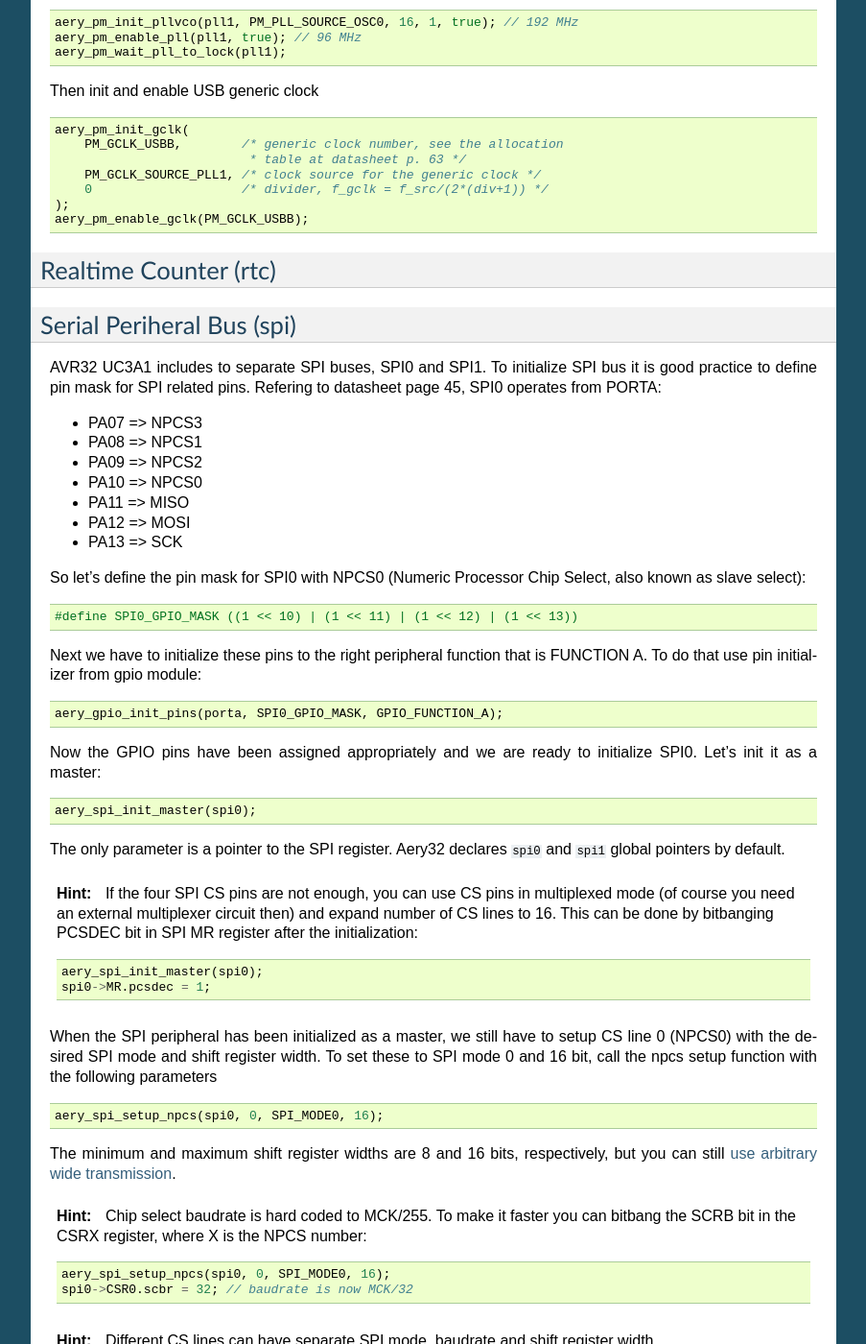
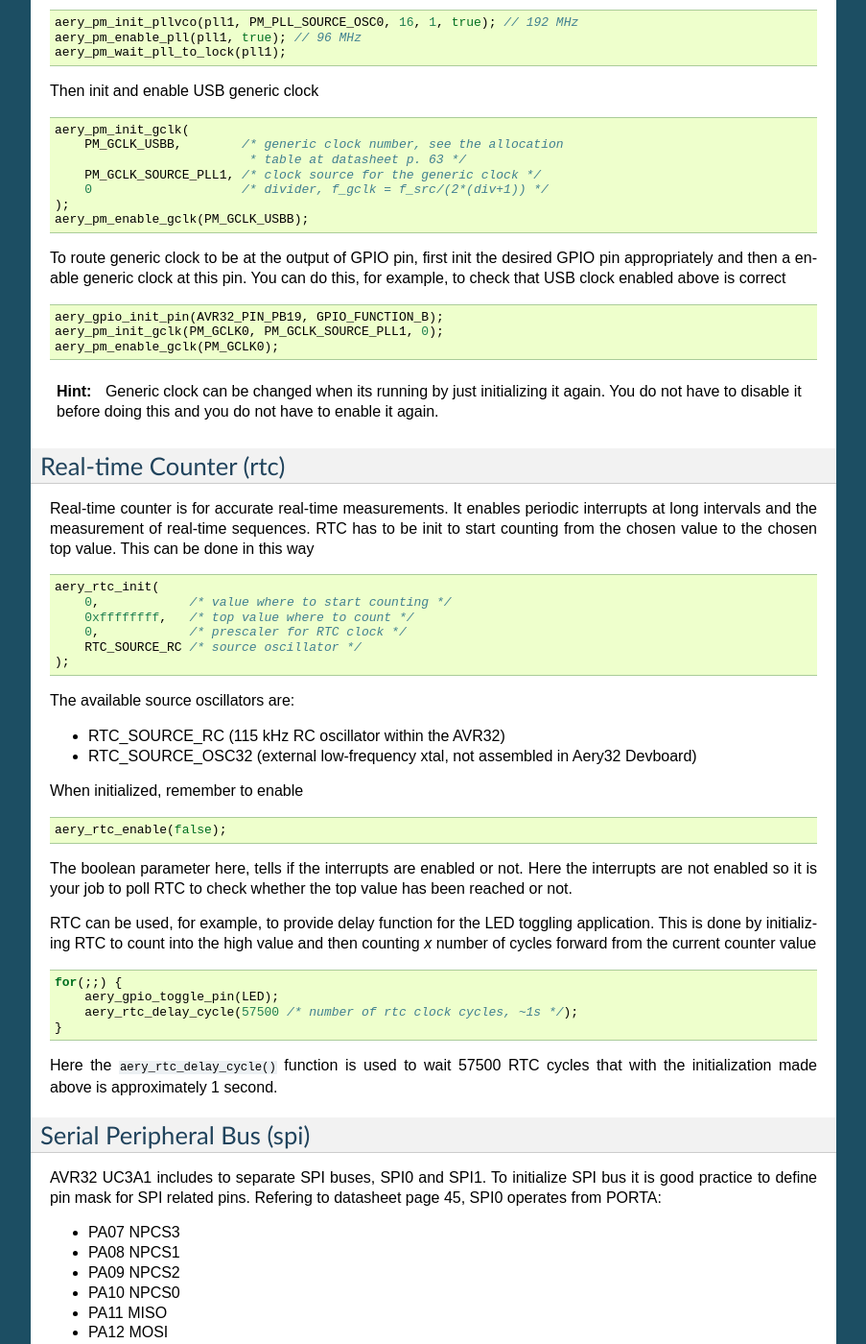
Before and after one commit to aery32/aery32-refguide, a Sphinx documentation site: the page built from source/modules.rst, in a window 1280 px wide and 1400 px high, scrolled down 3790 px. Shown: the whole window at 96% size, without its empty margins (198-1101 px from the left). Built offline with Sphinx 7.4.7, drawn with Linux system fonts in a browser that asks for light colours; some of the changed text lies outside the part shown.

Commit message:
Add docs for RTC module

```diff
--- a/source/modules.rst
+++ b/source/modules.rst
@@ -218,22 +218,70 @@ Then init and enable USB generic clock
     );
     aery_pm_enable_gclk(PM_GCLK_USBB);
 
+To route generic clock to be at the output of GPIO pin, first init the desired GPIO pin appropriately and then a enable generic clock at this pin. You can do this, for example, to check that USB clock enabled above is correct
 
-Realtime Counter (rtc)
+.. code-block:: c
+
+    aery_gpio_init_pin(AVR32_PIN_PB19, GPIO_FUNCTION_B);
+    aery_pm_init_gclk(PM_GCLK0, PM_GCLK_SOURCE_PLL1, 0);
+    aery_pm_enable_gclk(PM_GCLK0);
+
+.. hint::
+
+    Generic clock can be changed when its running by just initializing it again. You do not have to disable it before doing this and you do not have to enable it again.
+
+
+Real-time Counter (rtc)
 ----------------------
 
-Serial Periheral Bus (spi)
---------------------------
+Real-time counter is for accurate real-time measurements. It enables periodic interrupts at long intervals and the measurement of real-time sequences. RTC has to be init to start counting from the chosen value to the chosen top value. This can be done in this way
+
+.. code-block:: c
+
+    aery_rtc_init(
+        0,            /* value where to start counting */
+        0xffffffff,   /* top value where to count */
+        0,            /* prescaler for RTC clock */
+        RTC_SOURCE_RC /* source oscillator */
+    );
+
+The available source oscillators are:
+
+- RTC_SOURCE_RC (115 kHz RC oscillator within the AVR32)
+- RTC_SOURCE_OSC32 (external low-frequency xtal, not assembled in Aery32 Devboard)
+
+When initialized, remember to enable
+
+.. code-block:: c
+
+    aery_rtc_enable(false);
+
+The boolean parameter here, tells if the interrupts are enabled or not. Here the interrupts are not enabled so it is your job to poll RTC to check whether the top value has been reached or not.
+
+RTC can be used, for example, to provide delay function for the LED toggling application. This is done by initializing RTC to count into the high value and then counting *x* number of cycles forward from the current counter value
+
+.. code-block:: c
+
+    for(;;) {
+        aery_gpio_toggle_pin(LED);
+        aery_rtc_delay_cycle(57500 /* number of rtc clock cycles, ~1s */);
+    }
+
+Here the ``aery_rtc_delay_cycle()`` function is used to wait 57500 RTC cycles that with the initialization made above is approximately 1 second.
+
+
+Serial Peripheral Bus (spi)
+---------------------------
 
 AVR32 UC3A1 includes to separate SPI buses, SPI0 and SPI1. To initialize SPI bus it is good practice to define pin mask for SPI related pins. Refering to datasheet page 45, SPI0 operates from PORTA:
 
-- PA07 => NPCS3
-- PA08 => NPCS1
-- PA09 => NPCS2
-- PA10 => NPCS0
-- PA11 => MISO
-- PA12 => MOSI
-- PA13 => SCK
+- PA07  NPCS3
+- PA08  NPCS1
+- PA09  NPCS2
+- PA10  NPCS0
+- PA11  MISO
+- PA12  MOSI
+- PA13  SCK
 
 So let's define the pin mask for SPI0 with NPCS0 (Numeric Processor Chip Select, also known as slave select):
 
```
Also changed, not shown: 1 other file.
